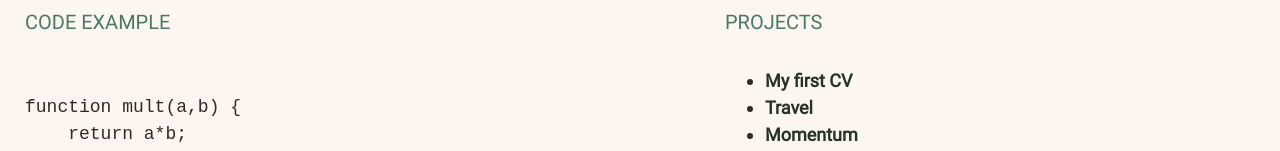
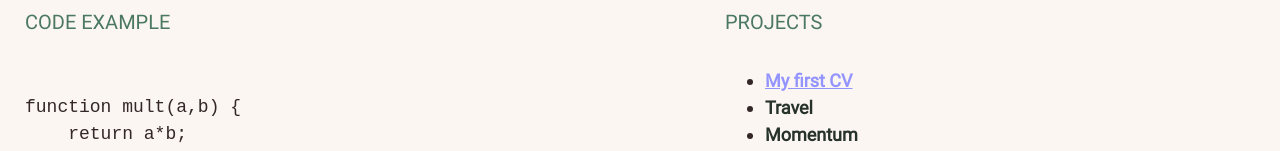
Before and after one commit to nicolas-baranovskiy/rsschool-cv, a plain HTML site: page index.html in a window 1280 px wide. In both pictures the pointer is over the link "My first CV". Shown: the part 1121-1272 px from the top of the page. Drawn offline with Linux system fonts and the light colour scheme.

Commit message:
feat: add updates for a new stage0

```diff
--- a/style.css
+++ b/style.css
@@ -162,6 +162,12 @@ html {
     color: #27332a;
     font-size: 18px;
     font-weight: 700;
+    transition: 0.5s;
+}
+
+.project-link:hover {
+    color: rgb(148, 148, 255);
+    text-decoration: underline;
 }
 
 .weight {
```
